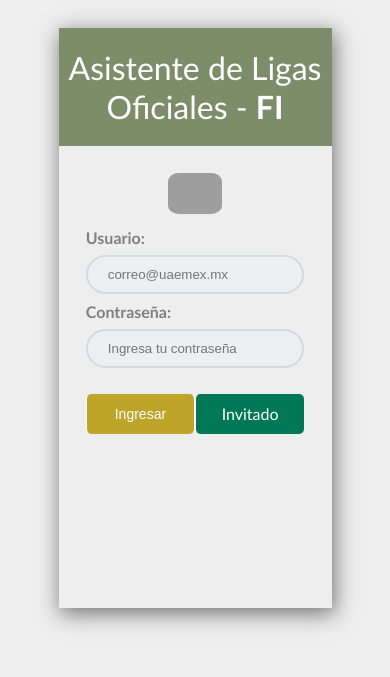
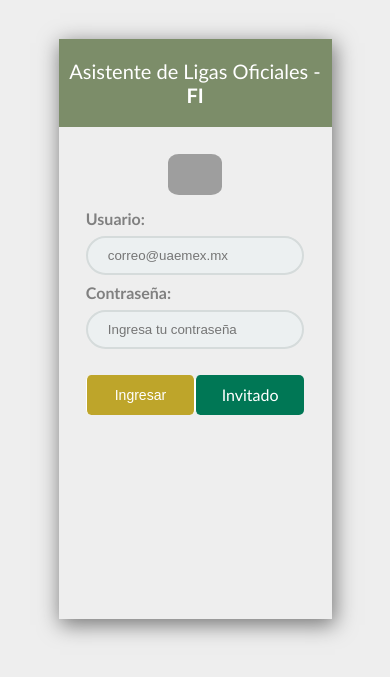
Before and after one commit to GabrielVicGre/ALO-UAEMEX, a PHP site: page / in a window 390 px wide. Shown: the top 677 px of the page. Run offline with PHP 8.4, Linux system fonts and the light colour scheme; some libraries are stand-ins or nearby versions; grey boxes are pictures that could not be loaded.

Commit message:
first commit

```diff
--- a/Assets/CSS/indexResponsive.css
+++ b/Assets/CSS/indexResponsive.css
@@ -94,22 +94,89 @@ img.avatar {
   width: 50%;
 }
 
+@media (max-width: 950px) {
 
-@media (max-width: 700px) {
+
+  div.left-panel {
+    margin-top: 35%;
+    height: 580px;
+  }
+
+
+  div.login-panel {
+    margin-top: 35%;
+    height: 580px;
+    box-sizing: border-box;
+  }
+
+  h1.tit {
+    font-size: 20px;
+  }
+
+}
+
+@media (max-width: 830px) {
+  .left-panel {
+    display: none;
+  }
+
+  div.login-panel {
+    margin-top: 25%;
+    float: center;
+    width: 100%;
+    height: 580px;
+    box-sizing: border-box;
+  }
+
+  h1.tit {
+    font-size: 20px;
+  }
+
+}
+
+
+@media (max-width: 550px) {
+  .left-panel {
+    display: none;
+  }
+
+  div.login-panel {
+    margin-top: 15%;
+    float: center;
+    width: 100%;
+    height: 580px;
+    box-sizing: border-box;
+  }
+
+  h1.tit {
+    font-size: 20px;
+  }
+
+}
+
+
+@media (max-width: 400px) {
     .left-panel {
       display: none;
     }
 
     div.login-panel {
-      margin-top: 6%;
+      margin-top: 10%;
       float: center;
       width: 100%;
       height: 580px;
       box-sizing: border-box;
     }
 
+    h1.tit {
+      font-size: 20px;
+    }
+
 
 }
+
+
+
 
 .errorSesion{
   text-align: center;
```
